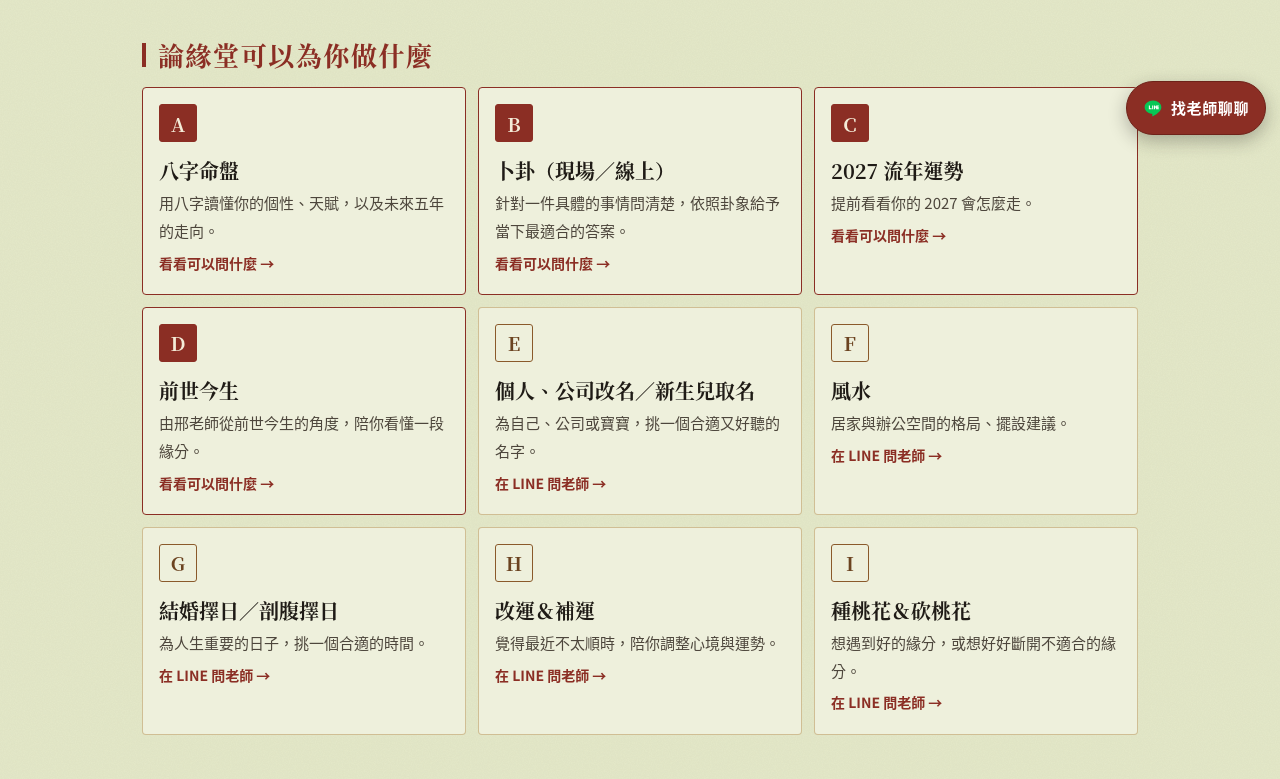
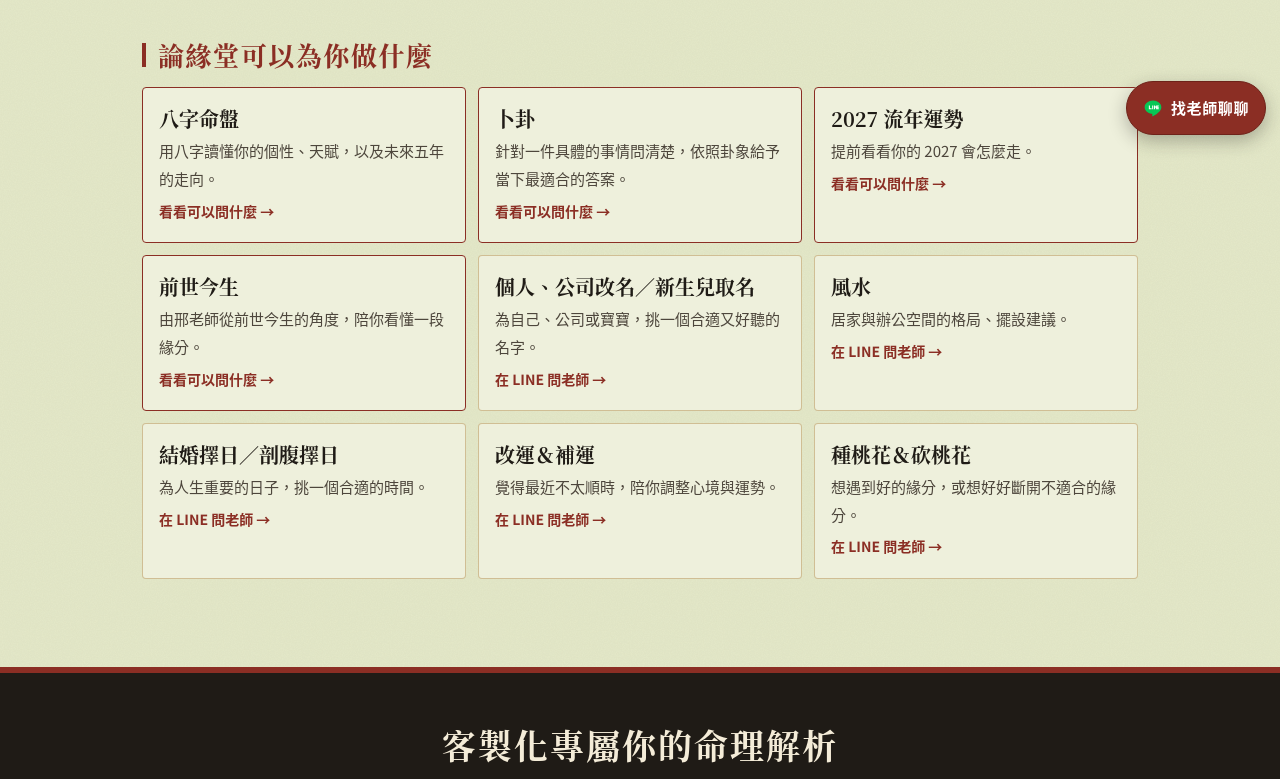
Before and after one commit to himsjtwoo/zodiac-weekly, a plain HTML site: page lunyuantang/index.html in a window 1280 px wide. Shown: the part 647-1426 px from the top of the page. Drawn offline with Linux system fonts and the light colour scheme.

Commit message:
lunyuantang: remove letter labels

```diff
--- a/lunyuantang/index.html
+++ b/lunyuantang/index.html
@@ -39,15 +39,15 @@
   <section>
     <h2>論緣堂可以為你做什麼</h2>
     <div class="grid">
-    <a class="svc main" href="mingpan.html"><span class="letter">A</span><div><h3>八字命盤</h3><p>用八字讀懂你的個性、天賦，以及未來五年的走向。</p><span class="more">看看可以問什麼 →</span></div></a>
-    <a class="svc main" href="bugua.html"><span class="letter">B</span><div><h3>卜卦（現場／線上）</h3><p>針對一件具體的事情問清楚，依照卦象給予當下最適合的答案。</p><span class="more">看看可以問什麼 →</span></div></a>
-    <a class="svc main" href="liunian.html"><span class="letter">C</span><div><h3>2027 流年運勢</h3><p>提前看看你的 2027 會怎麼走。</p><span class="more">看看可以問什麼 →</span></div></a>
-    <a class="svc main" href="qianshi.html"><span class="letter">D</span><div><h3>前世今生</h3><p>由邢老師從前世今生的角度，陪你看懂一段緣分。</p><span class="more">看看可以問什麼 →</span></div></a>
-    <a class="svc other" href="https://lin.ee/y6Pv4v8" target="_blank" rel="noopener"><span class="letter">E</span><div><h3>個人、公司改名／新生兒取名</h3><p>為自己、公司或寶寶，挑一個合適又好聽的名字。</p><span class="more">在 LINE 問老師 →</span></div></a>
-    <a class="svc other" href="https://lin.ee/y6Pv4v8" target="_blank" rel="noopener"><span class="letter">F</span><div><h3>風水</h3><p>居家與辦公空間的格局、擺設建議。</p><span class="more">在 LINE 問老師 →</span></div></a>
-    <a class="svc other" href="https://lin.ee/y6Pv4v8" target="_blank" rel="noopener"><span class="letter">G</span><div><h3>結婚擇日／剖腹擇日</h3><p>為人生重要的日子，挑一個合適的時間。</p><span class="more">在 LINE 問老師 →</span></div></a>
-    <a class="svc other" href="https://lin.ee/y6Pv4v8" target="_blank" rel="noopener"><span class="letter">H</span><div><h3>改運＆補運</h3><p>覺得最近不太順時，陪你調整心境與運勢。</p><span class="more">在 LINE 問老師 →</span></div></a>
-    <a class="svc other" href="https://lin.ee/y6Pv4v8" target="_blank" rel="noopener"><span class="letter">I</span><div><h3>種桃花＆砍桃花</h3><p>想遇到好的緣分，或想好好斷開不適合的緣分。</p><span class="more">在 LINE 問老師 →</span></div></a>
+    <a class="svc main" href="mingpan.html"><div><h3>八字命盤</h3><p>用八字讀懂你的個性、天賦，以及未來五年的走向。</p><span class="more">看看可以問什麼 →</span></div></a>
+    <a class="svc main" href="bugua.html"><div><h3>卜卦</h3><p>針對一件具體的事情問清楚，依照卦象給予當下最適合的答案。</p><span class="more">看看可以問什麼 →</span></div></a>
+    <a class="svc main" href="liunian.html"><div><h3>2027 流年運勢</h3><p>提前看看你的 2027 會怎麼走。</p><span class="more">看看可以問什麼 →</span></div></a>
+    <a class="svc main" href="qianshi.html"><div><h3>前世今生</h3><p>由邢老師從前世今生的角度，陪你看懂一段緣分。</p><span class="more">看看可以問什麼 →</span></div></a>
+    <a class="svc other" href="https://lin.ee/y6Pv4v8" target="_blank" rel="noopener"><div><h3>個人、公司改名／新生兒取名</h3><p>為自己、公司或寶寶，挑一個合適又好聽的名字。</p><span class="more">在 LINE 問老師 →</span></div></a>
+    <a class="svc other" href="https://lin.ee/y6Pv4v8" target="_blank" rel="noopener"><div><h3>風水</h3><p>居家與辦公空間的格局、擺設建議。</p><span class="more">在 LINE 問老師 →</span></div></a>
+    <a class="svc other" href="https://lin.ee/y6Pv4v8" target="_blank" rel="noopener"><div><h3>結婚擇日／剖腹擇日</h3><p>為人生重要的日子，挑一個合適的時間。</p><span class="more">在 LINE 問老師 →</span></div></a>
+    <a class="svc other" href="https://lin.ee/y6Pv4v8" target="_blank" rel="noopener"><div><h3>改運＆補運</h3><p>覺得最近不太順時，陪你調整心境與運勢。</p><span class="more">在 LINE 問老師 →</span></div></a>
+    <a class="svc other" href="https://lin.ee/y6Pv4v8" target="_blank" rel="noopener"><div><h3>種桃花＆砍桃花</h3><p>想遇到好的緣分，或想好好斷開不適合的緣分。</p><span class="more">在 LINE 問老師 →</span></div></a>
     </div>
   </section>
 </main>
```
Also changed, not shown: lunyuantang/liunian.html (+0 -1 lines), lunyuantang/mingpan.html (+0 -1 lines), lunyuantang/qianshi.html (+0 -1 lines).
